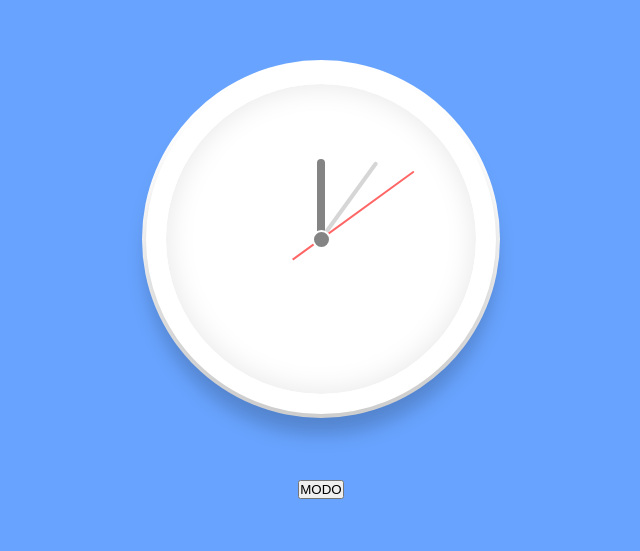
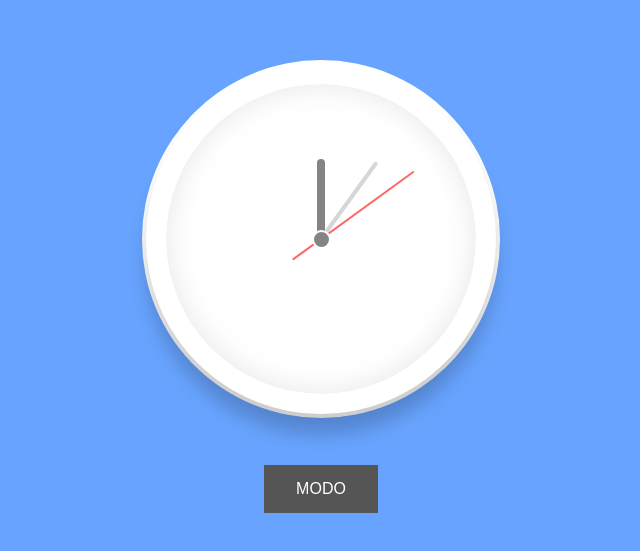
Before and after one commit to caparrosmatias/javascript-clock, a plain HTML site: page index.html in a window 1280 px wide. Shown: the part 161-712 px from the top of the page, without its empty margins (319-959 px from the left). Drawn offline with Linux system fonts and the light colour scheme.

Commit message:
personalizing button

```diff
--- a/index.html
+++ b/index.html
@@ -41,7 +41,8 @@
     </script>
 
     <div class="boton">
-        <button type="button" class="btn btn-dark" onclick="cambiarModo()">MODO</button>
+        <button type="button" class="button" onclick="cambiarModo()">MODO</button>
     </div>
+
 </body>
 </html>
--- a/style.css
+++ b/style.css
@@ -33,12 +33,23 @@ body
     justify-content: center;
     top: 250px;
 }
-
-.oscuro{
+.button
+{
+    background-color: #555555; /* Green */
+    border: none;
+    color: white;
+    padding: 15px 32px;
+    text-align: center;
+    text-decoration: none;
+    display: inline-block;
+    font-size: 16px;
+}
+.oscuro
+{
     background-color: #1f1f1f;
     color: #f1eded;
+    transition-duration: 0.4s;
 }
-
 .clock::before
 {
     content: '';
```
